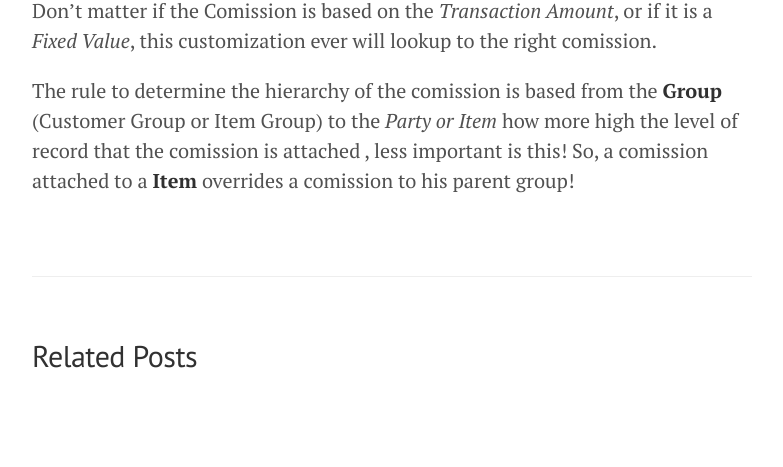
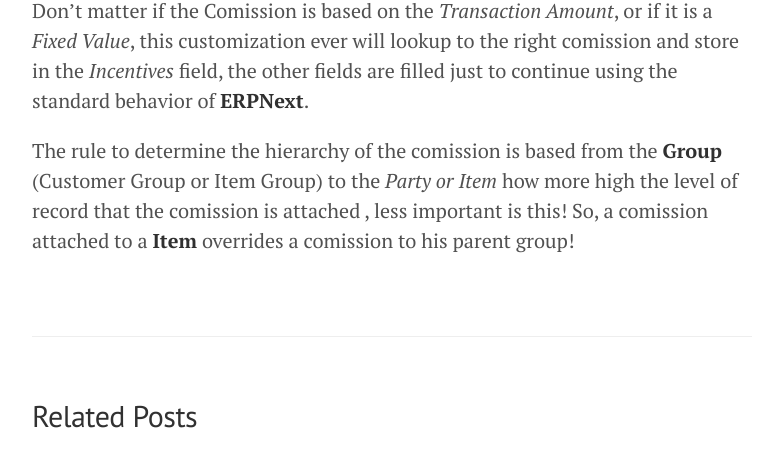
Before and after one commit to MaxMorais/MaxMorais.github.io, a Jekyll site: the page built from _posts/2016-05-14-introduction-to-sales-comissions.markdown, in a window 1280 px wide and 900 px high, scrolled down 1661 px, cut to the strip 405-872 px from the top of the window. Shown: the whole strip, without its empty margins (248-1031 px from the left). Built offline with Jekyll 4.4.1, drawn with Linux system fonts in a browser that asks for light colours; before the commit the page ends 2501 px from its top, so only the background shows below that.

Commit message:
Post update: Introduction to Sales Comissions

```diff
--- a/_posts/2016-05-14-introduction-to-sales-comissions.markdown
+++ b/_posts/2016-05-14-introduction-to-sales-comissions.markdown
@@ -32,6 +32,6 @@ How you can see, the comission is right computed for the **Sales Person** in the
 
 ![Computed Comission](//www.diigo.com/file/image/eoaccapzdbeqosabpzccssppeb/Cliente+Padr%C3%A3o+-+SO-00002.jpg)
 
-Don't matter if the Comission is based on the _Transaction Amount_, or if it is a _Fixed Value_, this customization ever will lookup to the right comission.
+Don't matter if the Comission is based on the _Transaction Amount_, or if it is a _Fixed Value_, this customization ever will lookup to the right comission and store in the _Incentives_ field, the other fields are filled just to continue using the standard behavior of **ERPNext**.
 
 The rule to determine the hierarchy of the comission is based from the **Group** (Customer Group or Item Group) to the *Party or Item* how more high the level of record that the comission is attached , less important is this! So, a comission attached to a **Item** overrides a comission to his parent group!
```
